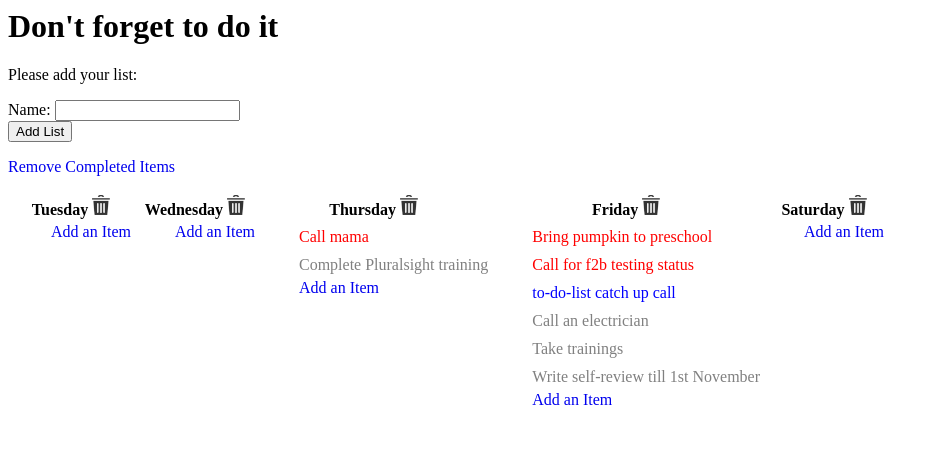
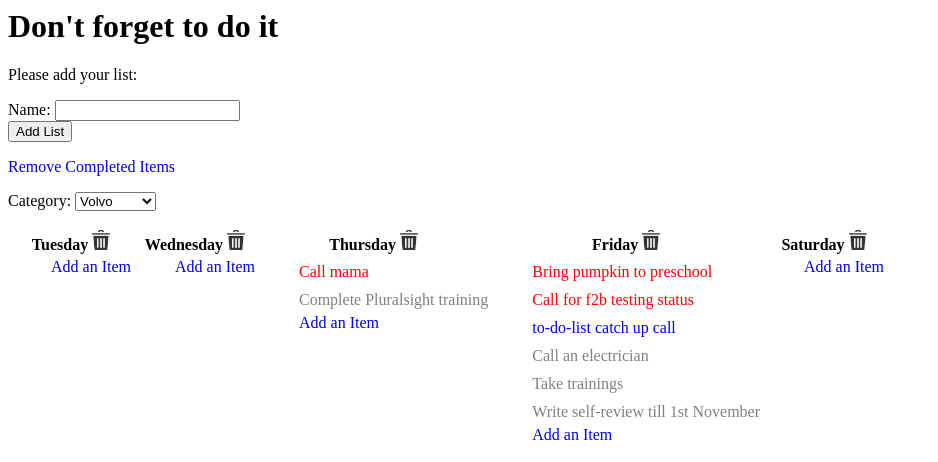
Before and after one commit to asvetlichnaya/redpython-to-do-list, a Django app: page /remove-list/26 in a window 1280 px wide. Shown: the top 462 px of the page, without its empty margins (0-938 px from the left). Run offline with Django 5.2, Linux system fonts and the light colour scheme; data comes from the database, SQL or seed files in the repository; both versions use the stored data as it was after the commit.

Commit message:
Added category

```diff
--- a/to_do_list/lists/models.py
+++ b/to_do_list/lists/models.py
@@ -30,9 +30,20 @@ class Item(models.Model):
         "2": "Meddium",
         "3": "Low"
     }
+    CATEGORY = {
+        "WRK": "Work",
+        "FML": "Family",
+        "LRN": "Learning",
+        "TRV": "Travelling",
+        "OTH": "Others"
+    }
     list = models.ForeignKey(List, related_name='items', on_delete=models.CASCADE)
     title = models.CharField(max_length=200)
-    category = models.CharField(max_length=20)
+    category = models.CharField(
+        max_length=20,
+        choices=CATEGORY,
+        default="OTH"
+    )
     priority = models.CharField(
         max_length=10,
         choices=PRIORITY,
--- a/to_do_list/lists/templates/lists/home_page.html
+++ b/to_do_list/lists/templates/lists/home_page.html
@@ -11,7 +11,14 @@
     </form>
 
   <p><a href="{% url 'remove_completed_items' %}">Remove Completed Items</a></p>
-
+  <p><label for="cars">Category:</label>
+    <select name="cars" id="cars">
+        <option value="volvo">Volvo</option>
+        <option value="saab">Saab</option>
+        <option value="mercedes">Mercedes</option>
+        <option value="audi">Audi</option>
+    </select>
+  </p>
   <table>
         <tr>
             {% for list in lists %}
--- a/to_do_list/lists/views.py
+++ b/to_do_list/lists/views.py
@@ -2,6 +2,7 @@ from django.shortcuts import render, redirect, get_object_or_404
 from .models import List, Item
 from django.forms import modelform_factory
 from datetime import date
+from django.utils import timezone
 
 
 def add_list(request):
--- a/to_do_list/to_do_list/urls.py
+++ b/to_do_list/to_do_list/urls.py
@@ -24,7 +24,7 @@ urlpatterns = [
     path('', add_list, name='add_list'),
     path('remove-list/<int:list_id>', remove_list, name='remove_list'),
     path('add-item/<int:list_id>', add_item, name='add_item'),
-    path('<int:item_id>/edit-item/', edit_item, name='edit_item'),
+    path('edit-item/<int:item_id>', edit_item, name='edit_item'),
     path('remove_completed_items', remove_completed_items, name='remove_completed_items'),
     path('filter_items', filter_items, name='filter_items'),
 ]
```
Also changed, not shown: to_do_list/db.sqlite3.
